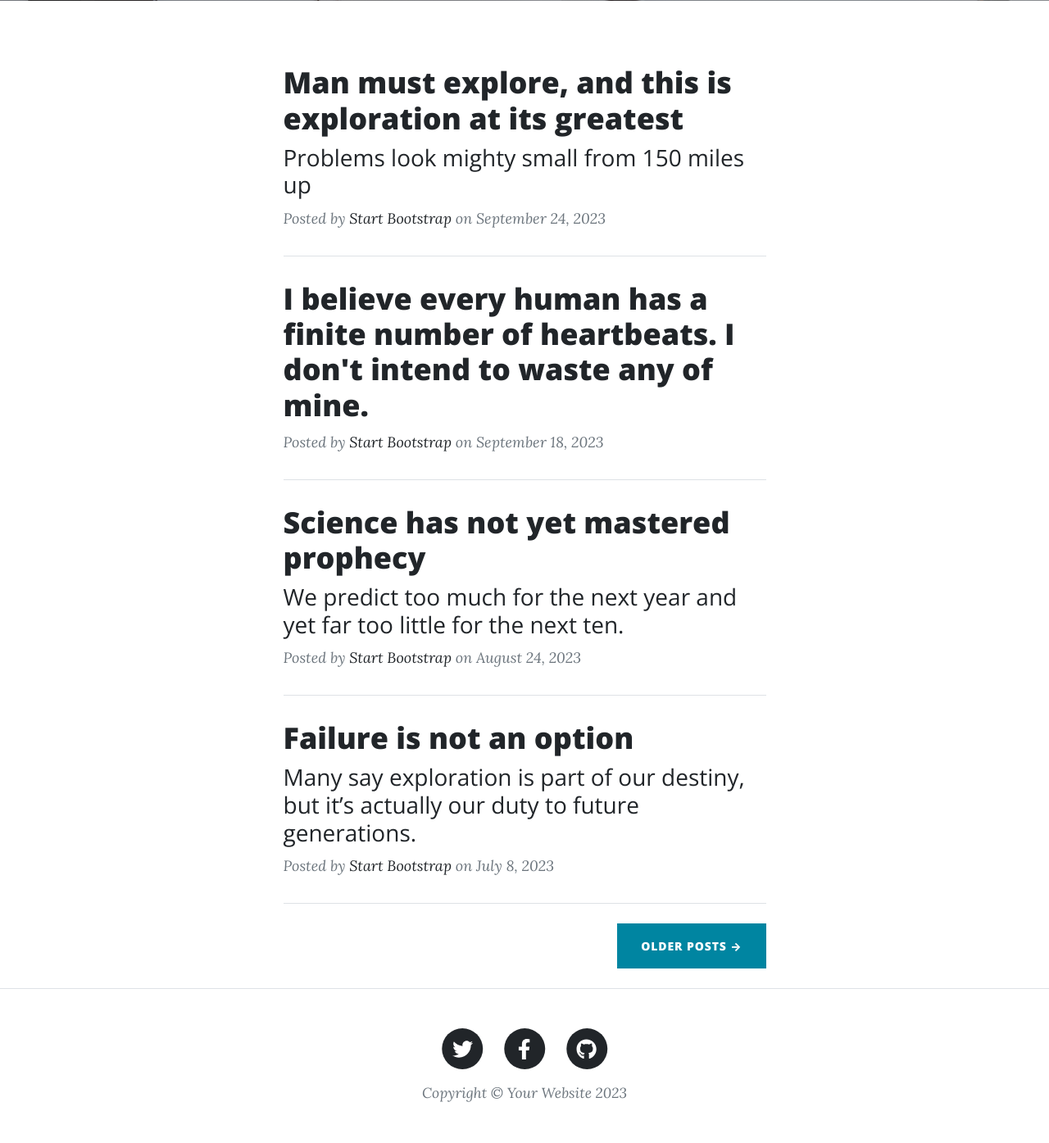
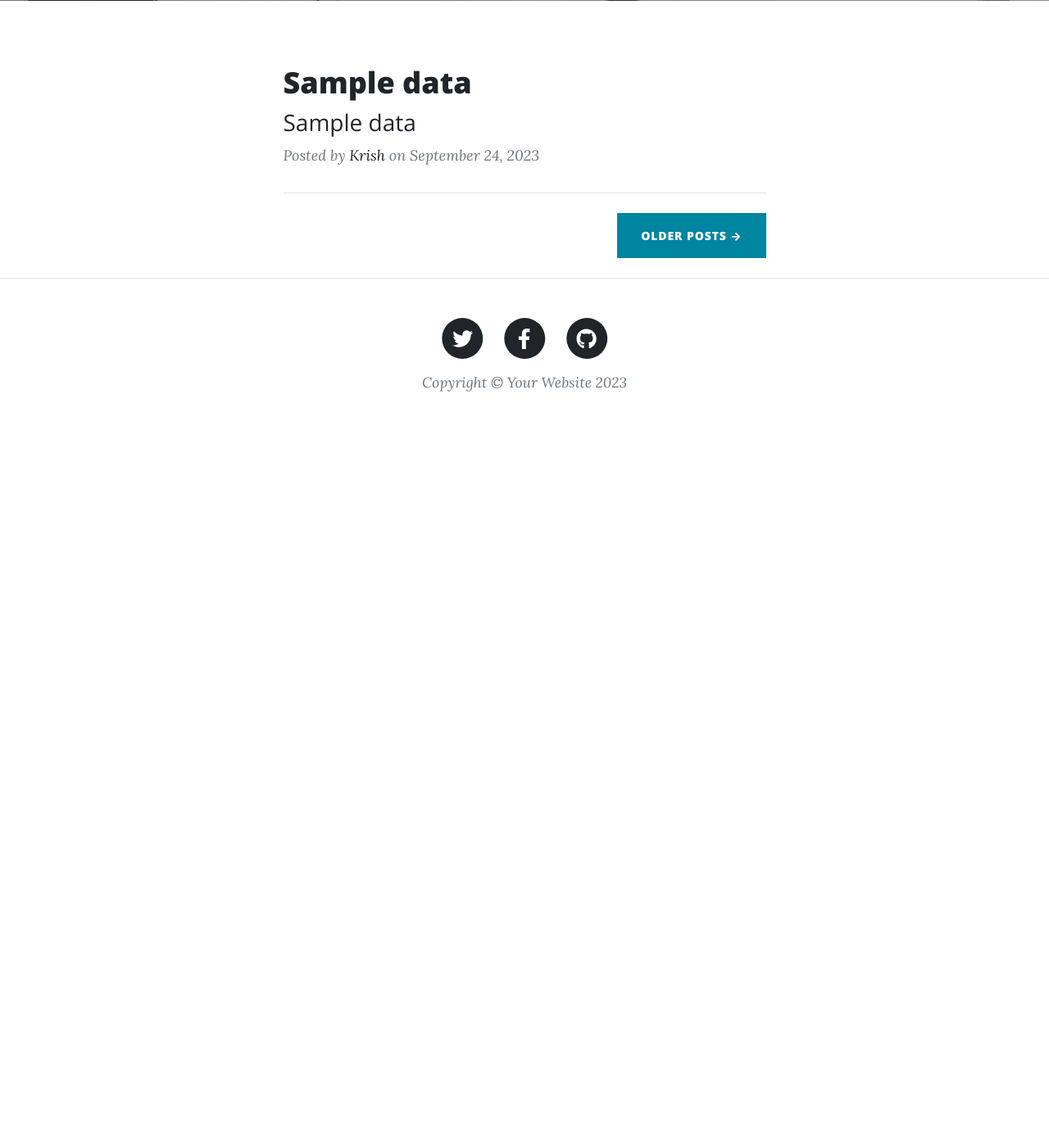
Before and after one commit to tharsis-soares/udemy-python, a Flask app: template templates/index.html in a window 1280 px wide. Shown: the part 531-1926 px from the top of the page at 82% size. After the commit the page ends 1009 px from the top, so only its background shows below. Run offline with Flask 3, Linux system fonts and the light colour scheme; the template is opened without the code that fills it: most values are stand-ins (such as "Sample title", 1, 10 or a date in 2020); some libraries are stand-ins or nearby versions.

Commit message:
'fixed-changes'

```diff
--- a/templates/header.html
+++ b/templates/header.html
@@ -18,14 +18,14 @@
 <body>
     <nav class="navbar navbar-expand-lg navbar-light" id="mainNav">
         <div class="container px-4 px-lg-5">
-            <a class="navbar-brand" href="index.html">Start Bootstrap</a>
+            <a class="navbar-brand" href="/">Start Bootstrap</a>
             <button class="navbar-toggler" type="button" data-bs-toggle="collapse" data-bs-target="#navbarResponsive" aria-controls="navbarResponsive" aria-expanded="false" aria-label="Toggle navigation">
                 Menu
                 <i class="fas fa-bars"></i>
             </button>
             <div class="collapse navbar-collapse" id="navbarResponsive">
                 <ul class="navbar-nav ms-auto py-4 py-lg-0">
-                    <li class="nav-item"><a class="nav-link px-lg-3 py-3 py-lg-4" href="index.html">Home</a></li>
+                    <li class="nav-item"><a class="nav-link px-lg-3 py-3 py-lg-4" href="/">Home</a></li>
                     <li class="nav-item"><a class="nav-link px-lg-3 py-3 py-lg-4" href="{{ url_for('about')}}">About</a></li>
                     <li class="nav-item"><a class="nav-link px-lg-3 py-3 py-lg-4" href="{{ url_for('contact')}}">Contact</a></li>
                 </ul>
--- a/templates/index.html
+++ b/templates/index.html
@@ -36,59 +36,21 @@
             <div class="row gx-4 gx-lg-5 justify-content-center">
                 <div class="col-md-10 col-lg-8 col-xl-7">
 <!-- Post preview-->
+{% for data in json_data: %}
 <div class="post-preview">
     <a href="post.html">
-                            <h2 class="post-title">Man must explore, and this is exploration at its greatest</h2>
-                            <h3 class="post-subtitle">Problems look mighty small from 150 miles up</h3>
+        <h2 class="post-title">{{ data["title"] }}</h2>
+        <h3 class="post-subtitle">{{ data["subtitle"] }}</h3>
     </a>
     <p class="post-meta">
         Posted by
-                            <a href="#!">Start Bootstrap</a>
+        <a href="https://www.linkedin.com/in/krish-dhanani/">Krish</a>
         on September 24, 2023
     </p>
 </div>
 <!-- Divider-->
 <hr class="my-4" />
-                    <!-- Post preview-->
-                    <div class="post-preview">
-                        <a href="post.html"><h2 class="post-title">I believe every human has a finite number of heartbeats. I don't intend to waste any of mine.</h2></a>
-                        <p class="post-meta">
-                            Posted by
-                            <a href="#!">Start Bootstrap</a>
-                            on September 18, 2023
-                        </p>
-                    </div>
-                    <!-- Divider-->
-                    <hr class="my-4" />
-                    <!-- Post preview-->
-                    <div class="post-preview">
-                        <a href="post.html">
-                            <h2 class="post-title">Science has not yet mastered prophecy</h2>
-                            <h3 class="post-subtitle">We predict too much for the next year and yet far too little for the next ten.</h3>
-                        </a>
-                        <p class="post-meta">
-                            Posted by
-                            <a href="#!">Start Bootstrap</a>
-                            on August 24, 2023
-                        </p>
-                    </div>
-                    <!-- Divider-->
-                    <hr class="my-4" />
-                    <!-- Post preview-->
-                    <div class="post-preview">
-                        <a href="post.html">
-                            <h2 class="post-title">Failure is not an option</h2>
-                            <h3 class="post-subtitle">Many say exploration is part of our destiny, but it’s actually our duty to future generations.</h3>
-                        </a>
-                        <p class="post-meta">
-                            Posted by
-                            <a href="#!">Start Bootstrap</a>
-                            on July 8, 2023
-                        </p>
-                    </div>
-                    <!-- Divider-->
-                    <hr class="my-4" />
-                    <!-- Pager-->
+{% endfor %}                    <!-- Pager-->
                     <div class="d-flex justify-content-end mb-4"><a class="btn btn-primary text-uppercase" href="#!">Older Posts →</a></div>
                 </div>
             </div>
```
Lines whose indentation alone changed are shown as unchanged.
